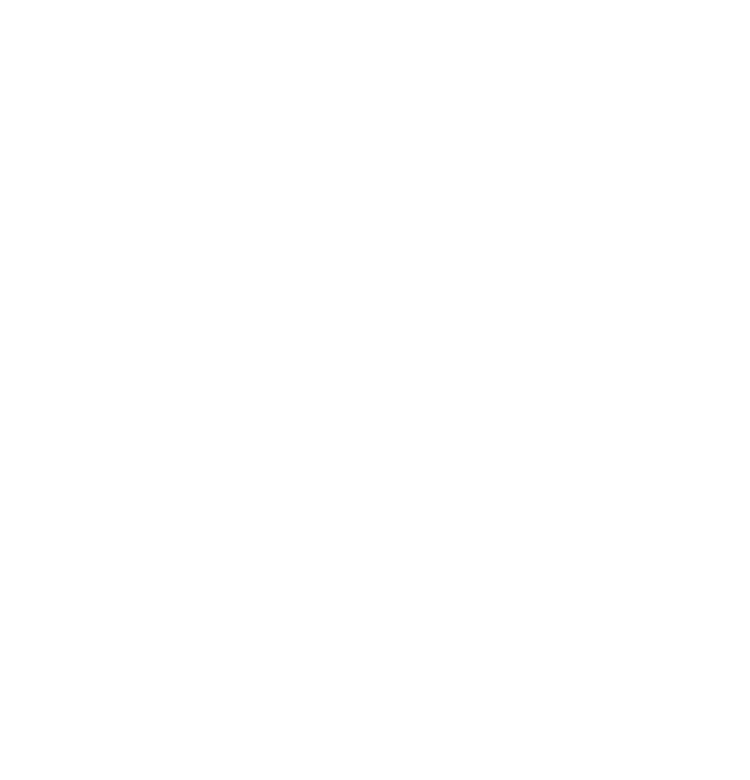
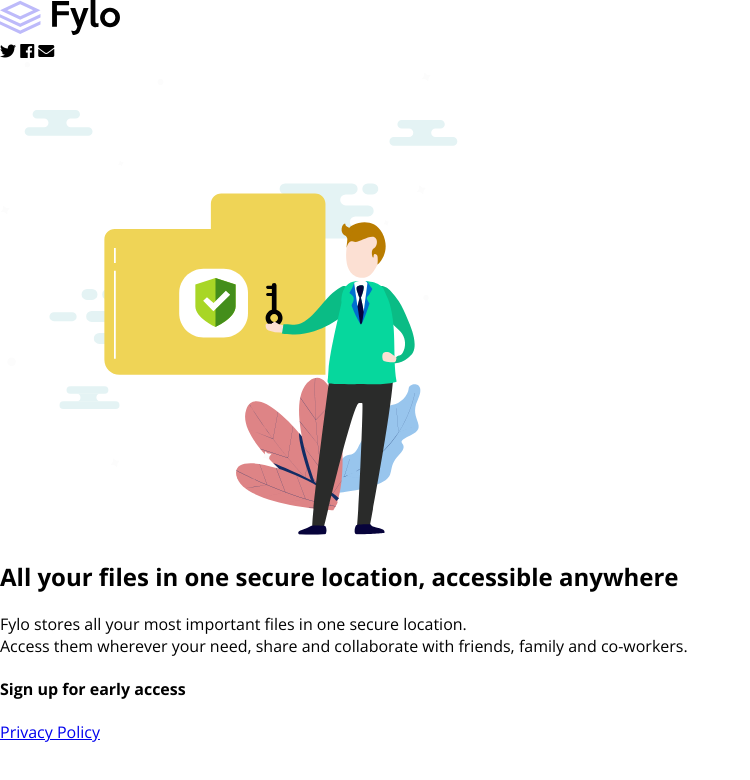
Before and after one commit to gonzalomansilla/fylo-landign-page, a plain HTML site: page index.html in a window 1280 px wide. Shown: the whole page, without its empty margins (0-750 px from the left). Drawn offline with nearby package versions, Linux system fonts and the light colour scheme; files that its build step writes are made by us from their sources.

Commit message:
Estructura HTML finalizada

```diff
--- a/index.html
+++ b/index.html
@@ -4,15 +4,51 @@
 <head>
   <meta charset="UTF-8">
   <meta name="viewport" content="width=device-width, initial-scale=1.0">
-  <!-- displays site properly based on user's device -->
   <link rel="icon" type="image/png" sizes="32x32" href="./images/favicon-32x32.png">
-  <link rel="stylesheet" href="style.css">
+  <link rel="stylesheet" href="https://use.fontawesome.com/releases/v5.7.2/css/all.css" integrity="sha384-fnmOCqbTlWIlj8LyTjo7mOUStjsKC4pOpQbqyi7RrhN7udi9RwhKkMHpvLbHG9Sr"
+    crossorigin="anonymous">
+  <link href="https://fonts.googleapis.com/css?family=Open+Sans:400,700|Raleway:700" rel="stylesheet">
+  <link rel="stylesheet" href="css/styles.css">
   <title>Frontend Mentor | Beta sign up split layout Challenge</title>
 
 </head>
 
 <body>
 
+  <head class="presentation">
+    <nav>
+      <div class="presentation__nav nav">
+        <div class="nav__logo">
+          <img src="images/logo.svg" alt="logo">
+        </div>
+        <div class="nav__contact-icons">
+          <i class="fab fa-twitter"></i>
+          <i class="fab fa-facebook"></i>
+          <i class="fas fa-envelope"></i>
+        </div>
+      </div>
+    </nav>
+    <img src="images/illustration-main.svg" alt="Main ilustration" class="presentation__img">
+  </head>
+
+  <main class="main-content">
+    <section class="main-content__persentation-text presentation-text">
+      <h1 class="presentation-text__service-goal">
+        All your files in one secure location, accessible anywhere
+      </h1>
+      <p class="ppresentation-text__service-explanation">
+        Fylo stores all your most important files in one secure location.<br>
+        Access them wherever your need, share and collaborate with friends, family and co-workers.
+      </p>
+    </section>
+    <section class="main-content__registry">
+      <h4>Sign up for early access</h4>
+    </section>
+  </main>
+
+  <footer class="footer">
+    <a href="http://">Privacy Policy</a>
+  </footer>
 </body>
 
 </html>
--- a/sass/styles.scss
+++ b/sass/styles.scss
@@ -0,0 +1,8 @@
+body {
+    font-size: 16px;
+    box-sizing: border-box;
+    padding: 0;
+    margin: 0;
+    font-family: 'Open Sans', sans-serif;
+    font-weight: 400;
+}
```
Also changed, not shown: css/styles.css, 1 other file.
